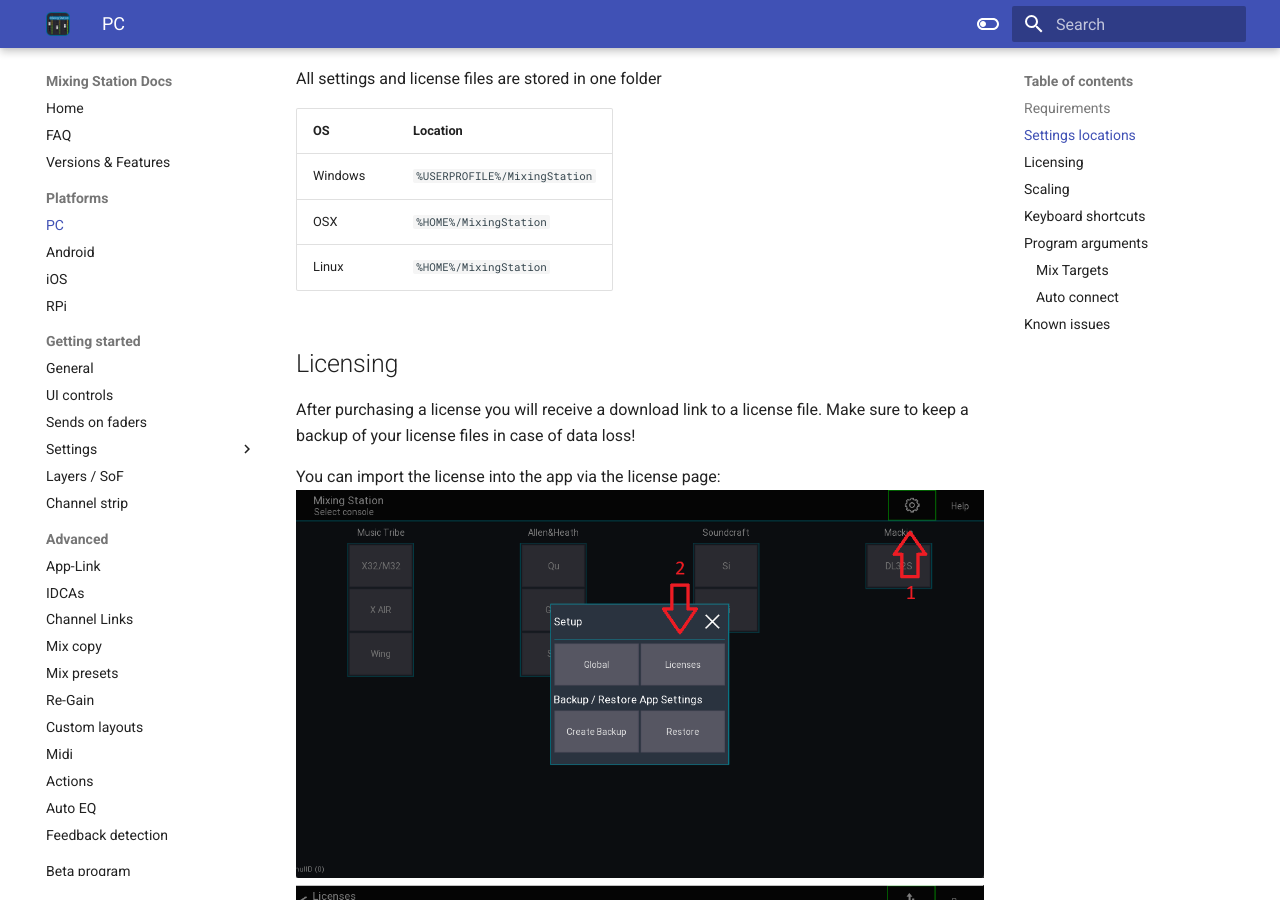
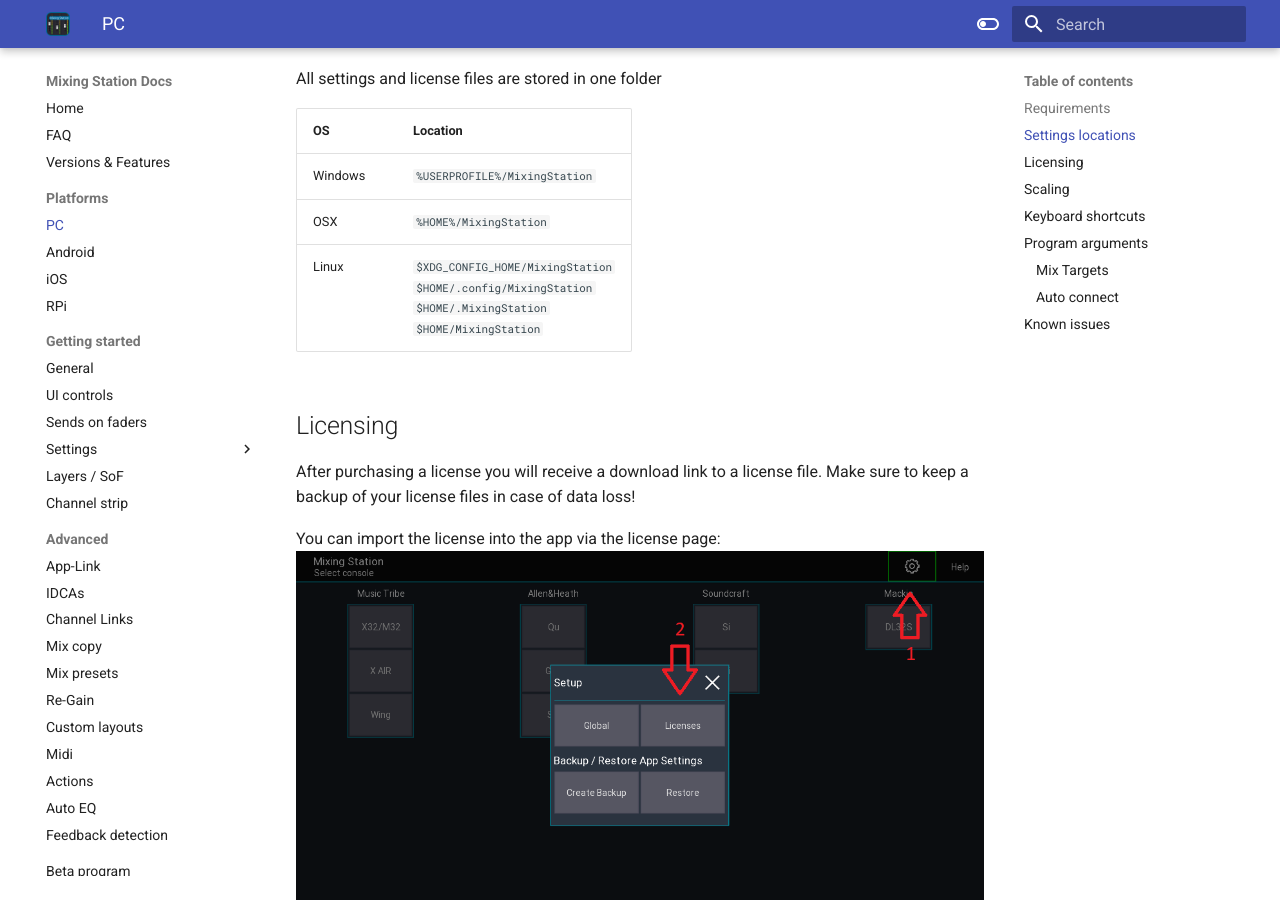
Before and after one commit to davidgiga1993/mixing-station-docs, an MkDocs documentation site: the page built from docs/platforms/pc.md, in a window 1280 px wide and 900 px high, scrolled down 553 px. Built offline with MkDocs 1.6.1 and Material for MkDocs 9.7.7, drawn with Linux system fonts in a browser that asks for light colours.

Commit message:
docs: linux settings path

````diff
--- a/docs/platforms/pc.md
+++ b/docs/platforms/pc.md
@@ -1,9 +1,11 @@
 # PC
+
 For pc only one app is distributed. This app can control all mixers and is only available as a "pro" version.
 You can use all features of the app in the offline mode for free.
 As soon as you want to connect to a mixer you must buy the app for that mixer model.
 
 ## Requirements
+
 - Operating system: Windows 10 (x64) or later, OSX 10.9 or later, Linux (arm64, x64)
 - Screen: Any screen works
 - Touchscreen: Multitouch is supported on Windows 10/11 - untested on any other OS.
@@ -11,16 +13,19 @@
 Please make sure the app is working in offline mode before purchasing any licenses!
 
 ## Settings locations
+
 All settings and license files are stored in one folder
 
-| OS | Location |
-| --- | --- |
-| Windows | `%USERPROFILE%/MixingStation` |
-| OSX | `%HOME%/MixingStation` |
-| Linux | `%HOME%/MixingStation` |
+| OS      | Location                                                                                                                |
+|---------|-------------------------------------------------------------------------------------------------------------------------|
+| Windows | `%USERPROFILE%/MixingStation`                                                                                           |
+| OSX     | `%HOME%/MixingStation`                                                                                                  |
+| Linux   | `$XDG_CONFIG_HOME/MixingStation`<br/>`$HOME/.config/MixingStation`<br/>`$HOME/.MixingStation`<br/>`$HOME/MixingStation` |
 
 ## Licensing
-After purchasing a license you will receive a download link to a license file. Make sure to keep a backup of your license files in case of data loss!
+
+After purchasing a license you will receive a download link to a license file. Make sure to keep a backup of your
+license files in case of data loss!
 
 You can import the license into the app via the license page:
 ![menu](../img/license/pc-menu.png)
@@ -28,50 +33,53 @@
 ![menu](../img/license/pc-license-file.png)
 
 ## Scaling
+
 Mixing Station tries to honor the scaling option of the OS.
 If for whatever reason the UI is too large to too small you can manually adjust the scaling in the global app settings.
 See [settings](../settings/global.md) for more details
 
 ## Keyboard shortcuts
+
 This section is work in progress.
 
-| Key | Function | View |
-| --- | --- | --- |
-| Left | Previous channel | Channel view |
-| Right | Next channel | Channel view |
-| Up | Previous layer | Mixer |
-| Down | Next layer | Mixer |
-
+| Key   | Function         | View         |
+|-------|------------------|--------------|
+| Left  | Previous channel | Channel view |
+| Right | Next channel     | Channel view |
+| Up    | Previous layer   | Mixer        |
+| Down  | Next layer       | Mixer        |
 
 ## Program arguments
+
 You can provide the following additional command-line arguments to Mixing Station.
 
-| Parameter | Description | Purpose |
-| --- | --- | --- |
-| `-appSeries` | Which mixer series to use (PC/iOS). Same value as the button text in the app | Auto connect |
-| `-ip` | IP address of the mixer. Remove if you want to start the search instead. | Auto connect |
-| `-mixTarget` | Target mix for the access restrictions. See table below | Auto connect |
-| `-web` | Port of the webserver (disabled by default) | [API](../integrations/apis.md) |
-| `-osc` | Port of the OSC server (disabled by default) | [API](../integrations/apis.md) |
+| Parameter    | Description                                                                  | Purpose                        |
+|--------------|------------------------------------------------------------------------------|--------------------------------|
+| `-appSeries` | Which mixer series to use (PC/iOS). Same value as the button text in the app | Auto connect                   |
+| `-ip`        | IP address of the mixer. Remove if you want to start the search instead.     | Auto connect                   |
+| `-mixTarget` | Target mix for the access restrictions. See table below                      | Auto connect                   |
+| `-web`       | Port of the webserver (disabled by default)                                  | [API](../integrations/apis.md) |
+| `-osc`       | Port of the OSC server (disabled by default)                                 | [API](../integrations/apis.md) |
 
 Example
+
 ```
 mixing-station.exe "-appSeries=X AIR" -ip=192.168.1.1 -mixTarget=-1
 ```
 
 #### Mix Targets
-| Value | Target |
-| --- | --- |
-| `-1` | No restrictions |
-| `0` | Bus 1 / Mix 1 |
-| `1` | Bus 2 / Mix 2 |
-| ... | ... |
 
+| Value | Target          |
+|-------|-----------------|
+| `-1`  | No restrictions |
+| `0`   | Bus 1 / Mix 1   |
+| `1`   | Bus 2 / Mix 2   |
+| ...   | ...             |
 
 ### Auto connect
+
 Since V0.0.8 you can configure Mixing Station to automatically connect to a mixer on startup. See the example above.
 
+## Known issues
 
-
-## Known issues
 - Intel HD Graphics 620, Driver 26.20.100.6859 - please downgrade to 22.20.16.4836
````
